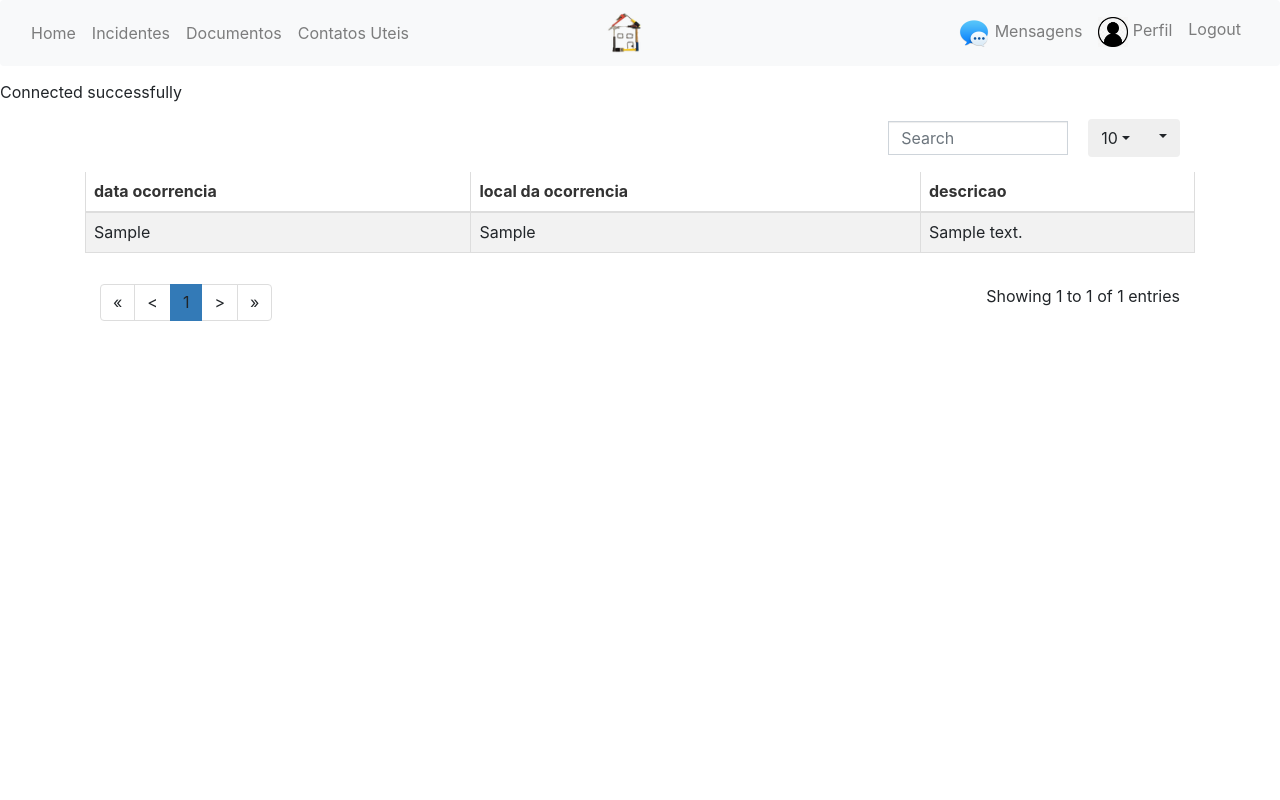
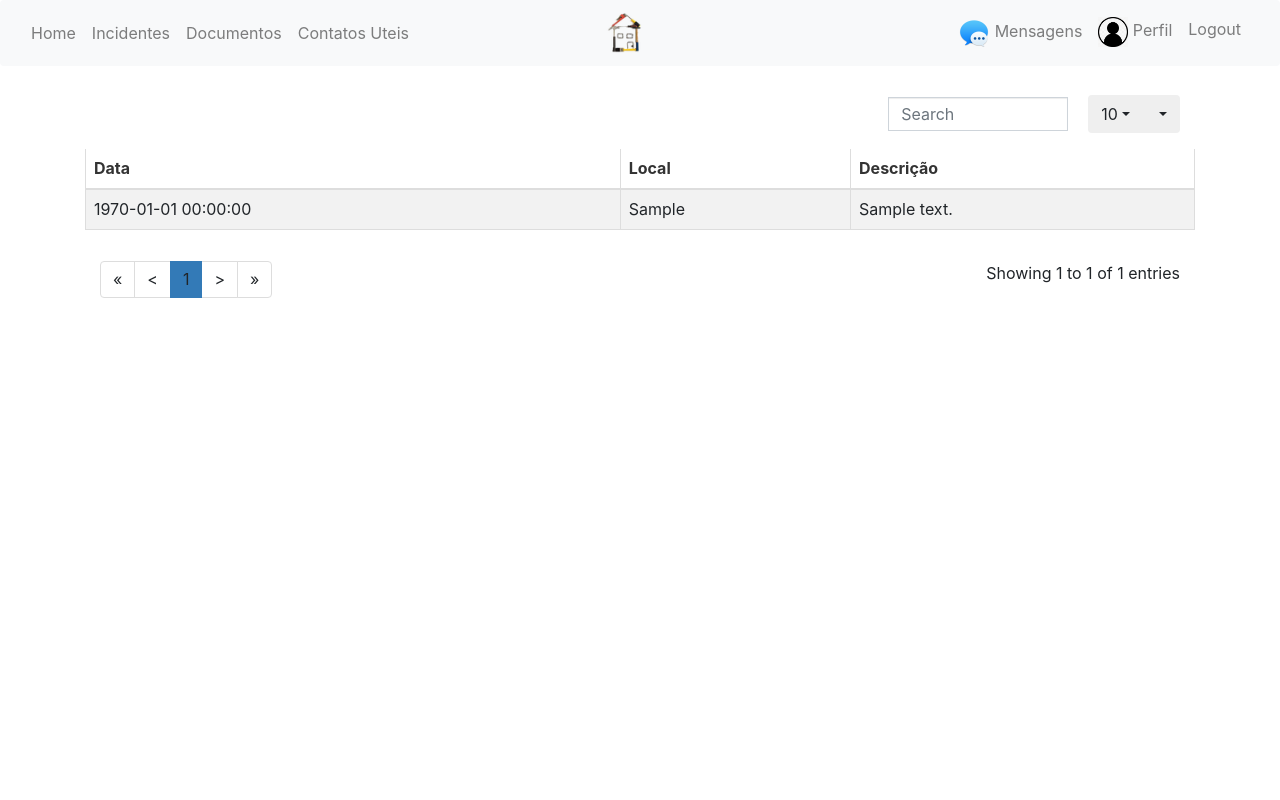
Before and after one commit to diogofamiliar/ProjetoFinal, a PHP site: page /scenes/cliente/estado_manutencoes.php in a window 1280 px wide. Run offline with PHP 8.4, Linux system fonts and the light colour scheme; the visitor is signed in with stand-in values (Sample User, id 1); tables that the repository leaves empty or names only in its code hold one stand-in row (values such as "Sample post").

Commit message:
table bugs fixed

```diff
--- a/core/connect.php
+++ b/core/connect.php
@@ -11,5 +11,5 @@ $conn = new mysqli($servername, $username, $password,$db);
 if ($conn->connect_error) {
     die("Connection failed: " . $conn->connect_error);
 }
-echo "Connected successfully";
+//echo "Connected successfully";
 ?>
--- a/scenes/cliente/estado_manutencoes.php
+++ b/scenes/cliente/estado_manutencoes.php
@@ -1,13 +1,12 @@
 <?php
-include __DIR__.'/../../core/connect.php';
-$query ="SELECT data_ocorrencia, local_ocorrencia, descricao FROM ocorrencia ORDER BY data_ocorrencia DESC";
-$result = mysqli_query($conn, $query);
-/*
 session_start();
 if(isset($_SESSION['id_grupo'])=='7' || isset($_SESSION['id_utilizador'])){
-  echo "grupo 7 c/ utilizador definido";
+    $id_utilizador=$_SESSION['id_utilizador'];
+    include __DIR__.'/../../core/connect.php';
+    $query ="SELECT data_ocorrencia, local_ocorrencia, descricao FROM ocorrencia WHERE id_utilizador='$id_utilizador' ORDER BY data_ocorrencia DESC";
+    $result = mysqli_query($conn, $query);
+
 }else header('Location: ../../index.php');
-*/
 ?>
 
 <!doctype html>
@@ -42,18 +41,19 @@ if(isset($_SESSION['id_grupo'])=='7' || isset($_SESSION['id_utilizador'])){
             <table id="dados_manutencoes" class="table table-striped table-bordered">
             <thead>
                 <tr>
-                    <th data-column-id="data_ocorrencia">data ocorrencia</th>
-                    <th data-column-id="local_ocorrencia">local da ocorrencia</th>
-                    <th data-column-id="descricao">descricao</th>
+                    <div class="col-sm-4"><th data-column-id="data_ocorrencia">Data</th></div>
+                    <div class="col-sm-4"><th data-column-id="local_ocorrencia">Local</th></div>
+                    <div class="col-sm-4"></div><th data-column-id="descricao">Descrição</th></div>
                 </tr>
             </thead>
             <tbody>
                 <?php
                     while($row = mysqli_fetch_array($result))
-                    {
+                    {   $date=$row["data_ocorrencia"];
+                        $new_date_format = date('Y-m-d H:i:s', $date);
                         echo '
                                <tr>
-                                    <td>'.$row["data_ocorrencia"].'</td>
+                                    <td>'.$new_date_format.'</td>
                                     <td>'.$row["local_ocorrencia"].'</td>
                                     <td>'.$row["descricao"].'</td>
                                </tr>
```
